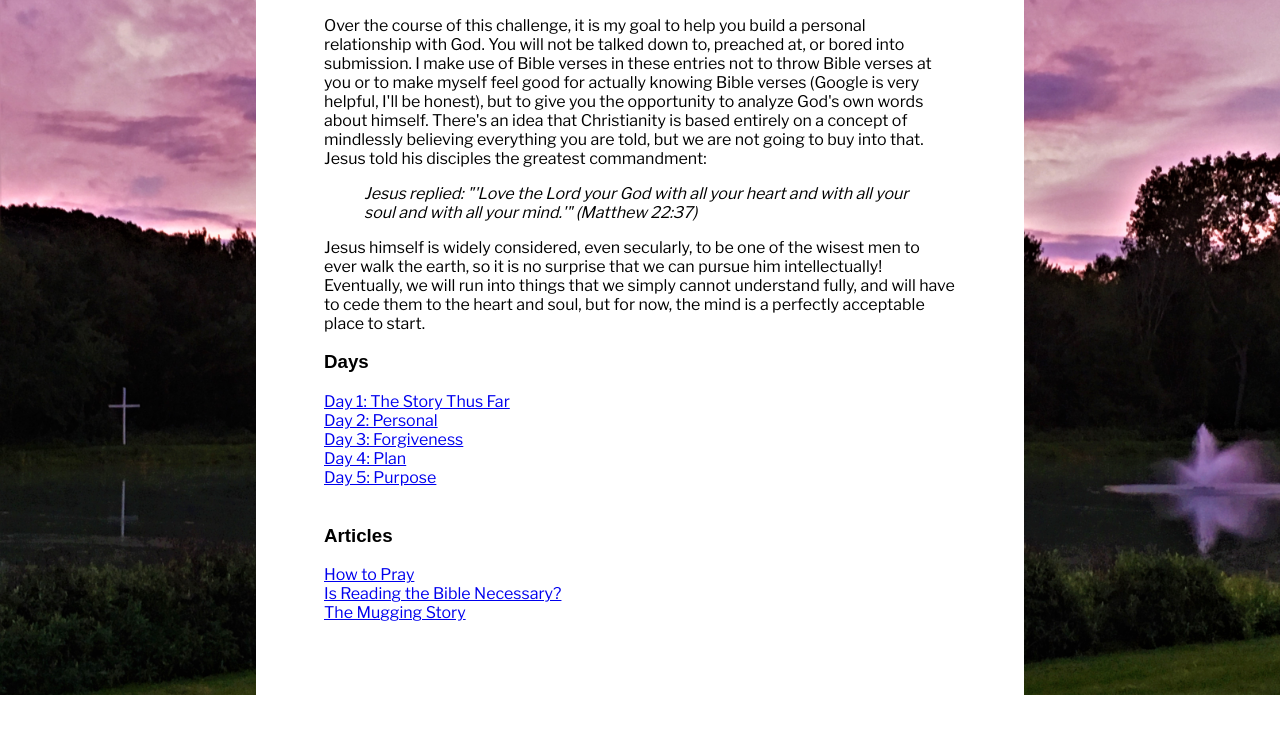
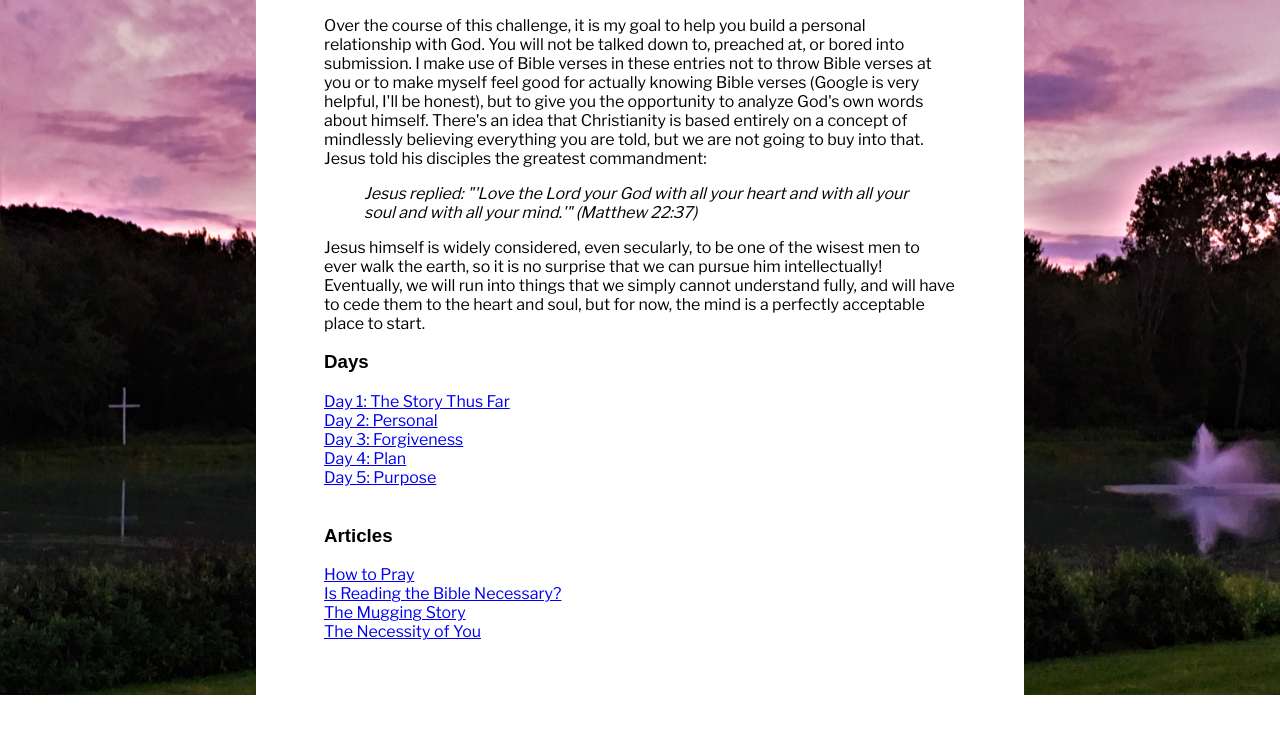
Before and after one commit to grandvoyage/grandvoyage.github.io, a plain HTML site: page index.html in a window 1280 px wide. Shown: the part 105-838 px from the top of the page. Drawn offline with nearby package versions, Linux system fonts and the light colour scheme.

Commit message:
Update index.html

```diff
--- a/index.html
+++ b/index.html
@@ -34,7 +34,8 @@
 		<h3>Articles</h3>
 		<a href="articles/prayer.html"> How to Pray </a> <br>
 		<a href="articles/bible.html"> Is Reading the Bible Necessary? </a> <br>
-		<a href="articles/mugging.html"> The Mugging Story </a>
+		<a href="articles/mugging.html"> The Mugging Story </a> <br>
+		<a href="articles/your_life.html"> The Necessity of You </a>
 		<br><br><br>
 	</div>
 	<div class="right_bar"> <img class="bar" src="images/right_bar.jpg"> </div>
```
